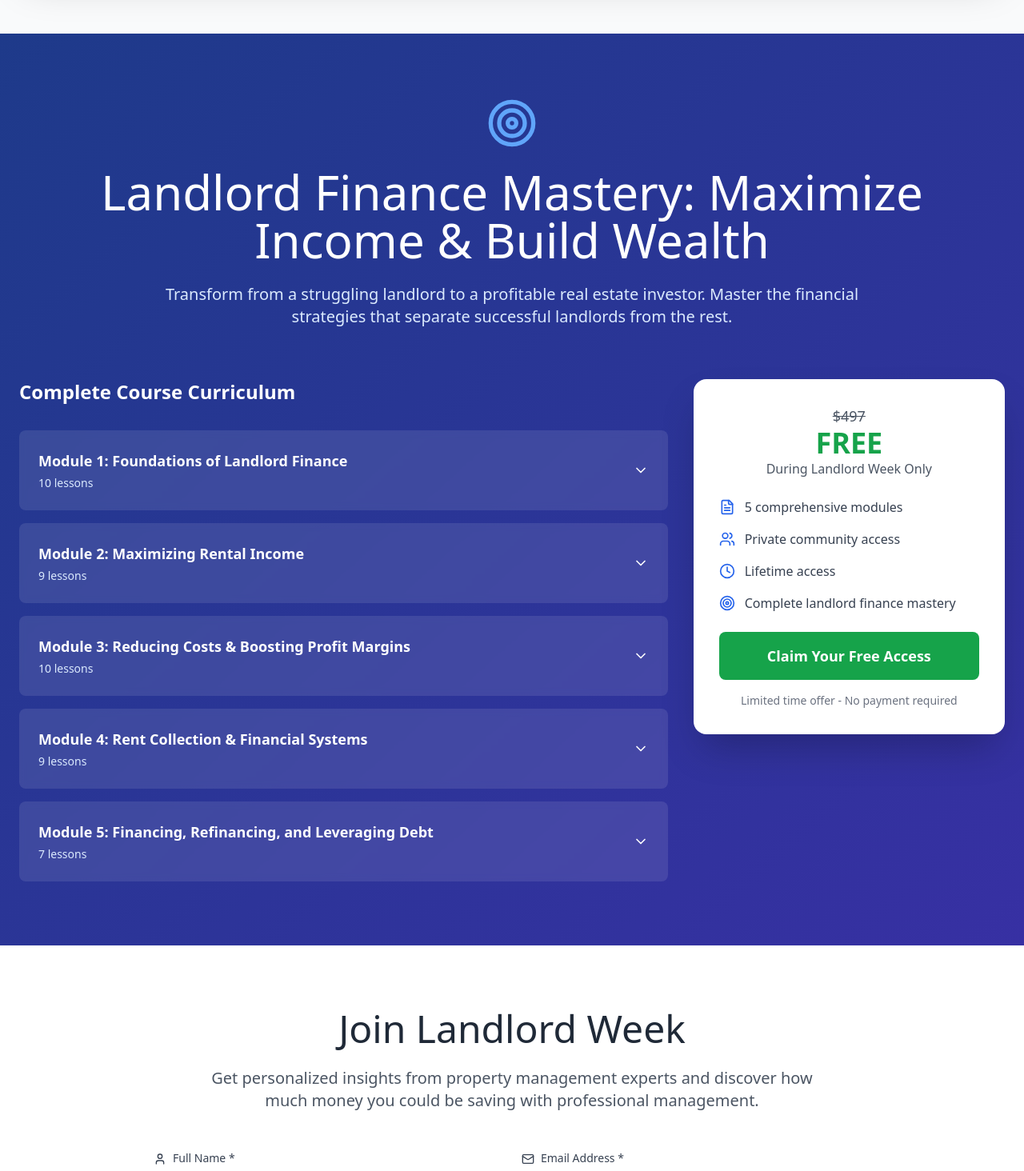
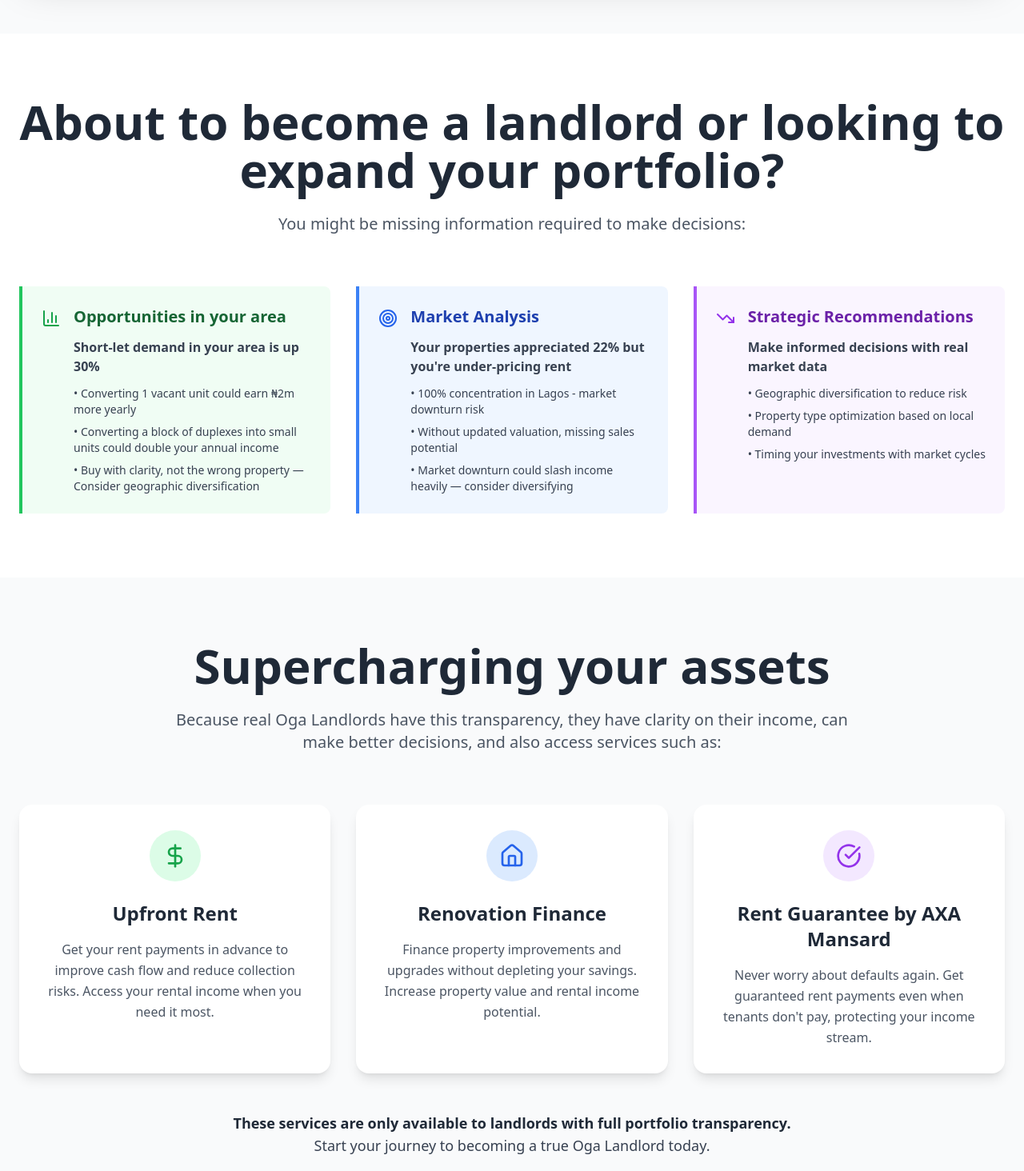
Before and after one commit to LiveableNG/ogalandlordweek, a Next.js app: page / in a window 1280 px wide. Shown: the part 3860-5324 px from the top of the page at 80% size. Built offline with nearby package versions, Linux system fonts and the light colour scheme.

Commit message:
Add Strategic Insights and Opportunities Section to Home page; introduce market analysis and recommendations for landlords, enhancing decision-making capabilities and transparency in property management.

```diff
--- a/app/page.tsx
+++ b/app/page.tsx
@@ -12,6 +12,8 @@ import {
   Home as HomeIcon,
   Clock,
   Users,
+  Target,
+  TrendingDown
 } from 'lucide-react';
 import {
   CourseSection,
@@ -472,6 +474,134 @@ export default function Home() {
         </div>
       </section>
 
+      {/* Strategic Insights and Opportunities Section */}
+      <section className="py-20 px-6 bg-white">
+        <div className="max-w-7xl mx-auto">
+          <div className="text-center mb-16">
+            <h2 className="text-4xl md:text-6xl font-bold text-gray-800 mb-6">
+              About to become a landlord or looking to expand your portfolio?
+            </h2>
+            <p className="text-xl text-gray-600 max-w-4xl mx-auto">
+              You might be missing information required to make decisions:
+            </p>
+          </div>
+
+          <div className="grid lg:grid-cols-3 gap-8">
+            {/* Opportunities in your area */}
+            <div className="bg-green-50 border-l-4 border-green-500 p-6 rounded-r-lg">
+              <div className="flex items-start space-x-4">
+                <BarChart3 className="w-6 h-6 text-green-600 mt-1 flex-shrink-0" />
+                <div>
+                  <h3 className="text-xl font-bold text-green-800 mb-3">Opportunities in your area</h3>
+                  <div className="space-y-3 text-gray-700">
+                    <p className="font-semibold text-base">Short-let demand in your area is up 30%</p>
+                    <ul className="space-y-2 text-sm">
+                      <li>• Converting 1 vacant unit could earn ₦2m more yearly</li>
+                      <li>• Converting a block of duplexes into small units could double your annual income</li>
+                      <li>• Buy with clarity, not the wrong property — Consider geographic diversification</li>
+                    </ul>
+                  </div>
+                </div>
+              </div>
+            </div>
+
+            {/* Market Analysis */}
+            <div className="bg-blue-50 border-l-4 border-blue-500 p-6 rounded-r-lg">
+              <div className="flex items-start space-x-4">
+                <Target className="w-6 h-6 text-blue-600 mt-1 flex-shrink-0" />
+                <div>
+                  <h3 className="text-xl font-bold text-blue-800 mb-3">Market Analysis</h3>
+                  <div className="space-y-3 text-gray-700">
+                    <p className="font-semibold text-base">Your properties appreciated 22% but you're under-pricing rent</p>
+                    <ul className="space-y-2 text-sm">
+                      <li>• 100% concentration in Lagos - market downturn risk</li>
+                      <li>• Without updated valuation, missing sales potential</li>
+                      <li>• Market downturn could slash income heavily — consider diversifying</li>
+                    </ul>
+                  </div>
+                </div>
+              </div>
+            </div>
+
+            {/* Strategic Recommendations */}
+            <div className="bg-purple-50 border-l-4 border-purple-500 p-6 rounded-r-lg">
+              <div className="flex items-start space-x-4">
+                <TrendingDown className="w-6 h-6 text-purple-600 mt-1 flex-shrink-0" />
+                <div>
+                  <h3 className="text-xl font-bold text-purple-800 mb-3">Strategic Recommendations</h3>
+                  <div className="space-y-3 text-gray-700">
+                    <p className="font-semibold text-base">Make informed decisions with real market data</p>
+                    <ul className="space-y-2 text-sm">
+                      <li>• Geographic diversification to reduce risk</li>
+                      <li>• Property type optimization based on local demand</li>
+                      <li>• Timing your investments with market cycles</li>
+                    </ul>
+                  </div>
+                </div>
+              </div>
+            </div>
+          </div>
+        </div>
+      </section>
+
+      {/* Supercharging Your Assets Section */}
+      <section className="py-20 px-6 bg-gray-50">
+        <div className="max-w-7xl mx-auto">
+          <div className="text-center mb-16">
+            <h2 className="text-4xl md:text-6xl font-bold text-gray-800 mb-6">
+              Supercharging your assets
+            </h2>
+            <p className="text-xl text-gray-600 max-w-4xl mx-auto">
+              Because real Oga Landlords have this transparency, they have clarity on their income, can make better decisions, and also access services such as:
+            </p>
+          </div>
+
+          <div className="grid lg:grid-cols-3 gap-8">
+            {/* Upfront Rent */}
+            <div className="bg-white rounded-2xl shadow-lg p-8 text-center">
+              <div className="w-16 h-16 bg-green-100 rounded-full flex items-center justify-center mx-auto mb-6">
+                <DollarSign className="w-8 h-8 text-green-600" />
+              </div>
+              <h3 className="text-2xl font-bold text-gray-800 mb-4">Upfront Rent</h3>
+              <p className="text-gray-600 leading-relaxed">
+                Get your rent payments in advance to improve cash flow and reduce collection risks. Access your rental income when you need it most.
+              </p>
+            </div>
+
+            {/* Renovation Finance */}
+            <div className="bg-white rounded-2xl shadow-lg p-8 text-center">
+              <div className="w-16 h-16 bg-blue-100 rounded-full flex items-center justify-center mx-auto mb-6">
+                <HomeIcon className="w-8 h-8 text-blue-600" />
+              </div>
+              <h3 className="text-2xl font-bold text-gray-800 mb-4">Renovation Finance</h3>
+              <p className="text-gray-600 leading-relaxed">
+                Finance property improvements and upgrades without depleting your savings. Increase property value and rental income potential.
+              </p>
+            </div>
+
+            {/* Rent Guarantee */}
+            <div className="bg-white rounded-2xl shadow-lg p-8 text-center">
+              <div className="w-16 h-16 bg-purple-100 rounded-full flex items-center justify-center mx-auto mb-6">
+                <CheckCircle className="w-8 h-8 text-purple-600" />
+              </div>
+              <h3 className="text-2xl font-bold text-gray-800 mb-4">Rent Guarantee by AXA Mansard</h3>
+              <p className="text-gray-600 leading-relaxed">
+                Never worry about defaults again. Get guaranteed rent payments even when tenants don't pay, protecting your income stream.
+              </p>
+            </div>
+          </div>
+
+          {/* Bottom CTA */}
+          <div className="text-center mt-12">
+            <p className="text-lg text-gray-700 max-w-3xl mx-auto">
+              <span className="font-semibold text-gray-800">These services are only available to landlords with full portfolio transparency.</span>
+              <br />
+              Start your journey to becoming a true Oga Landlord today.
+            </p>
+          </div>
+        </div>
+      </section>
+
       <CourseSection />
 
       <SignupForm />
```
